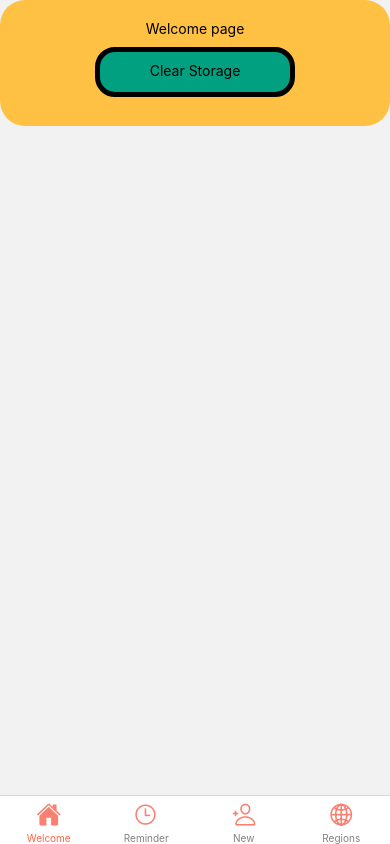
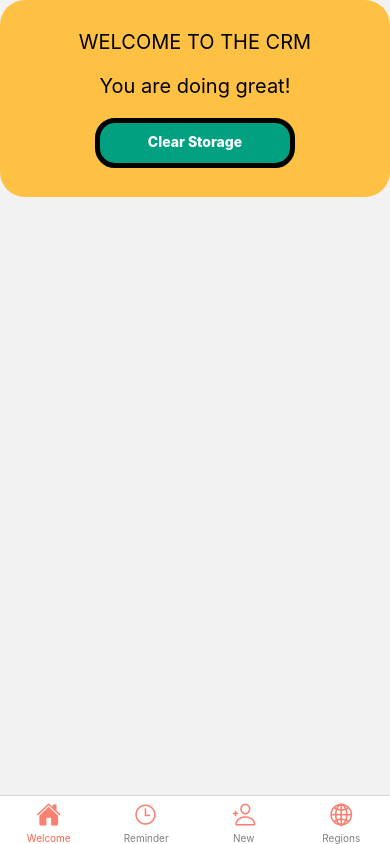
Before and after one commit to RaquelWriter/React-Native-CRM, a React Native app: screen /Welcome in a window 390 px wide. Built offline with nearby package versions, Linux system fonts and the light colour scheme.

Commit message:
style: adding style to welcome page, bigger text and white color for button text

```diff
--- a/src/components/styles.js
+++ b/src/components/styles.js
@@ -13,6 +13,12 @@ const stylesFn = () =>
       backgroundColor: '#ffc144',
       borderRadius: 25,
       color: '#f0f',
+    },
+    h1: {
+      alignItems: 'center',
+      fontSize: 20,
+      margin: 10,
+      alignSelf: 'center',
     },
     h2: {
       fontSize: 15,
--- a/src/features/Welcome/index.js
+++ b/src/features/Welcome/index.js
@@ -11,9 +11,10 @@ const Welcome = () => {
   const styles = stylesFn();
   return (
     <View style={styles.container}>
-      <Text>Welcome page</Text>
+      <Text style={styles.h1}>WELCOME TO THE CRM</Text>
+      <Text style={styles.h1}>You are doing great!</Text>
       <TouchableOpacity style={styles.buttons} onPress={clearStorage}>
-        <Text>Clear Storage</Text>
+        <Text style={styles.textButton}>Clear Storage</Text>
       </TouchableOpacity>
     </View>
   );
```
